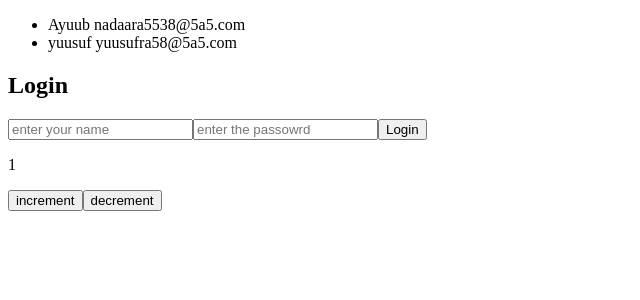
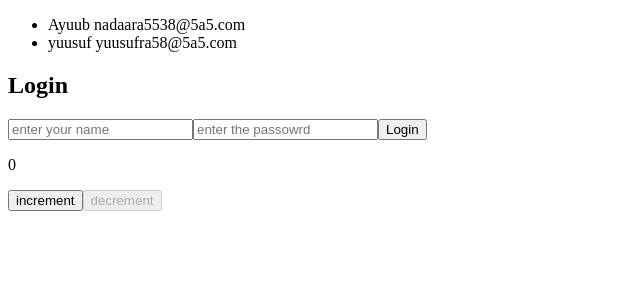
Before and after one commit to Ayub4702/React-Js-Dugsiiye, a React (Vite) app: page / in a window 1280 px wide. Shown: the top 300 px of the page, without its empty margins (0-640 px from the left). Built offline with nearby package versions, Linux system fonts and the light colour scheme.

Commit message:
handle event

```diff
--- a/src/Button.jsx
+++ b/src/Button.jsx
@@ -1,7 +1,7 @@
 import { useState } from "react";
 
 const Button = () => {
-  const [count, setCount] = useState(1);
+  const [count, setCount] = useState(0);
 
   const handleBtnIncrement = () => {
     setCount(count + 1);
```
